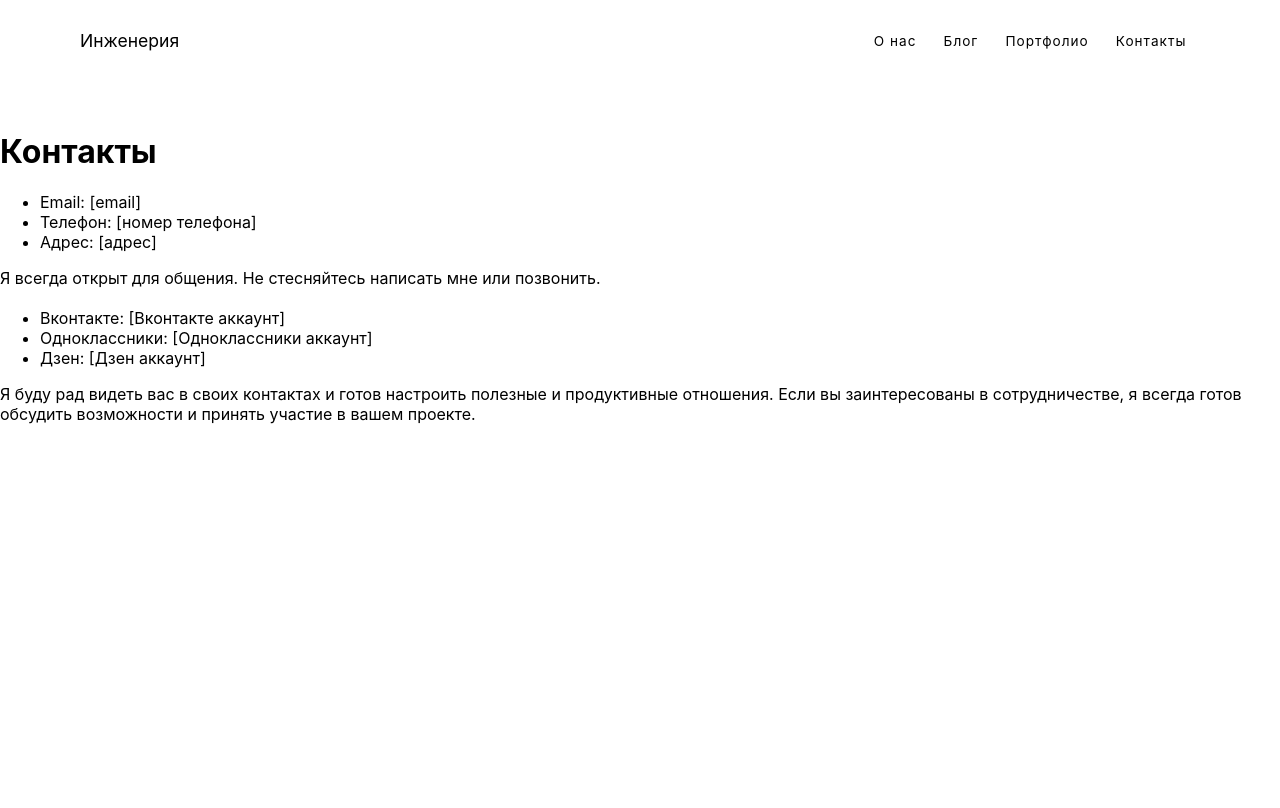
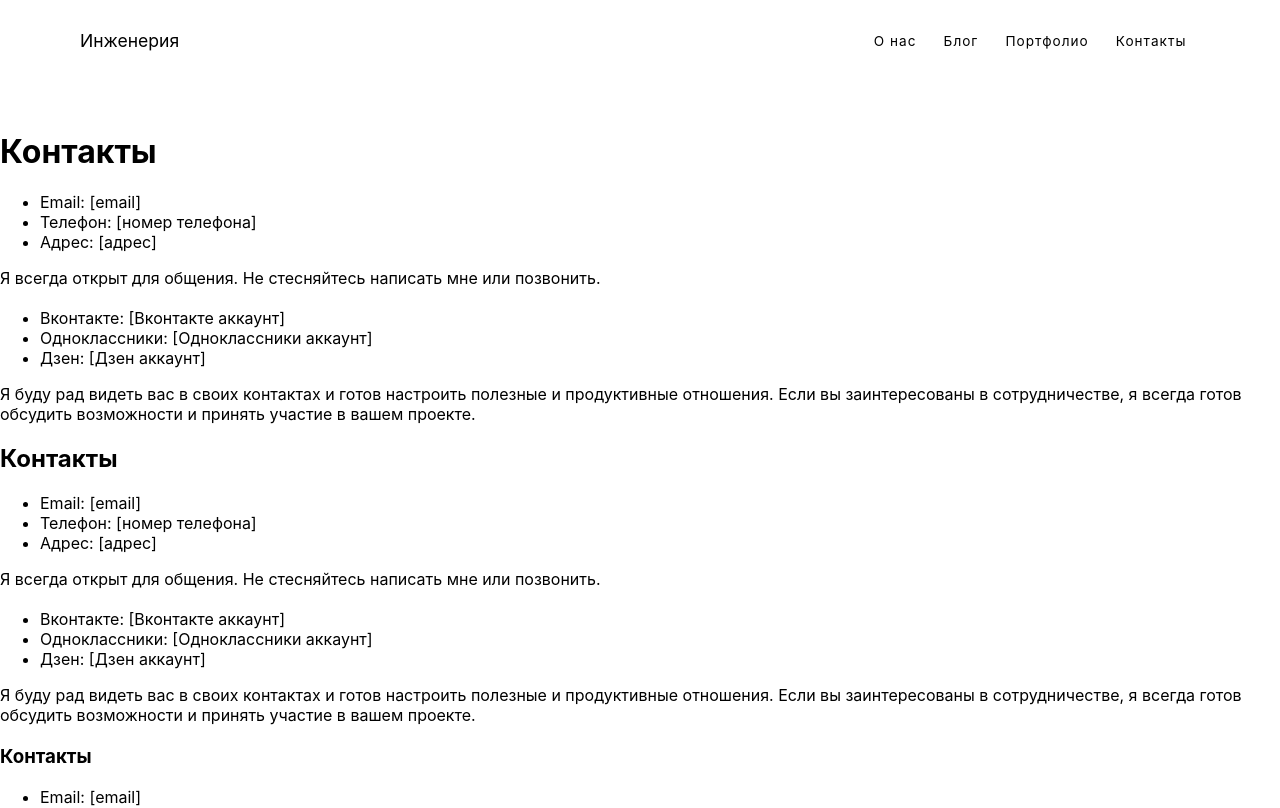
Before and after one commit to Dimatresko/Svelte-test, a SvelteKit app: page /contact in a window 1280 px wide. Shown: the top 808 px of the page. Built offline with nearby package versions, Linux system fonts and the light colour scheme.

Commit message:
add app contact

```diff
--- a/src/routes/contact/+page.svelte
+++ b/src/routes/contact/+page.svelte
@@ -1,4 +1,54 @@
 <h1>Контакты</h1>
+
+<div>
+	<ul>
+		<li>Email: [email]</li>
+		<li>Телефон: [номер телефона]</li>
+		<li>Адрес: [адрес]</li>
+	</ul>
+
+	<p>Я всегда открыт для общения. Не стесняйтесь написать мне или позвонить.</p>
+</div>
+<div>
+	<ul>
+		<li>Вконтакте: [Вконтакте аккаунт]</li>
+		<li>Одноклассники: [Одноклассники аккаунт]</li>
+		<li>Дзен: [Дзен аккаунт]</li>
+	</ul>
+
+	<p>
+		Я буду рад видеть вас в своих контактах и готов настроить полезные и
+		продуктивные отношения. Если вы заинтересованы в сотрудничестве, я всегда
+		готов обсудить возможности и принять участие в вашем проекте.
+	</p>
+</div>
+
+<h2>Контакты</h2>
+
+<div>
+	<ul>
+		<li>Email: [email]</li>
+		<li>Телефон: [номер телефона]</li>
+		<li>Адрес: [адрес]</li>
+	</ul>
+
+	<p>Я всегда открыт для общения. Не стесняйтесь написать мне или позвонить.</p>
+</div>
+<div>
+	<ul>
+		<li>Вконтакте: [Вконтакте аккаунт]</li>
+		<li>Одноклассники: [Одноклассники аккаунт]</li>
+		<li>Дзен: [Дзен аккаунт]</li>
+	</ul>
+
+	<p>
+		Я буду рад видеть вас в своих контактах и готов настроить полезные и
+		продуктивные отношения. Если вы заинтересованы в сотрудничестве, я всегда
+		готов обсудить возможности и принять участие в вашем проекте.
+	</p>
+</div>
+
+<h3>Контакты</h3>
 
 <div>
 	<ul>
```
